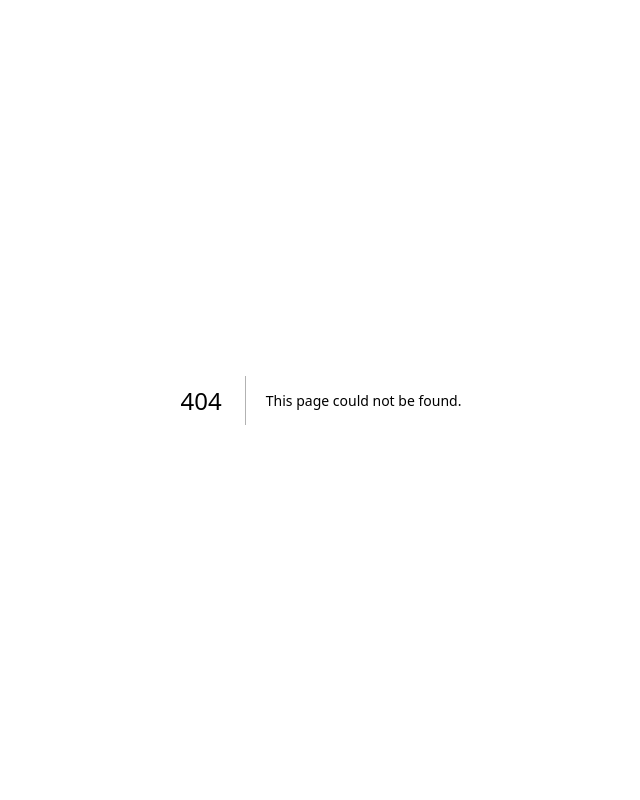
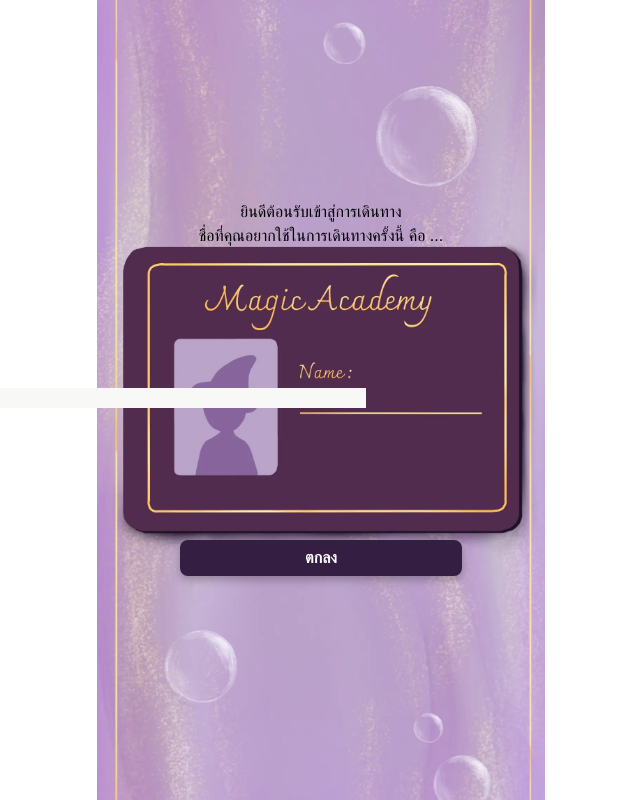
Before and after one commit to magic-within-project/magic-within, a Next.js app: page /0-4 in a window 1280 px wide. Before the commit this address had no page. Shown: the whole page, without its empty margins (319-959 px from the left). Built offline with nearby package versions, Linux system fonts and the light colour scheme; a web font is replaced by a local one.

Commit message:
feat: ui of 0.4

```diff
--- /dev/null
+++ b/src/app/(interactive)/0-4/page.tsx
@@ -0,0 +1,28 @@
+"use client";
+import Link from "next/link";
+import { useState } from "react";
+
+export default function Page() {
+  const [name, setName] = useState<string>("");
+
+  return (
+    <main className="flex min-h-screen flex-col items-center bg-cover bg-no-repeat text-center">
+      <p className="absolute top-[25vh]">
+        ยินดีต้อนรับเข้าสู่การเดินทาง
+        <br />
+        ชื่อที่คุณอยากใช้ในการเดินทางครั้งนี้ คือ ...
+      </p>
+      <textarea
+        id="name"
+        className="bg-mwWhite absolute right-[14vw] top-[48.5vh] h-[2.5vh] w-[40.67vw] resize-none overflow-hidden pl-1 pt-0.5 text-sm"
+        value={name}
+        onChange={(e) => setName(e.target.value)}
+      />
+      <Link href="/0-5" className="absolute bottom-[28vh]">
+        <button className="text-mwWhite h-[4.5vh] w-[22vw] rounded-lg bg-purple font-semibold drop-shadow-[0_4px_4px_rgba(0,0,0,0.25)]">
+          ตกลง
+        </button>
+      </Link>
+    </main>
+  );
+}
--- a/tailwind.config.ts
+++ b/tailwind.config.ts
@@ -15,6 +15,7 @@ export default {
         purple2: "#512C4D",
         purple3: "#5D5E96",
         purple: "#341F42",
+        mwWhite: "#F8F8F7",
       },
     },
   },
```
Also changed, not shown: public/bg/0-5.webp (added), public/bg/0-8.webp (added).
